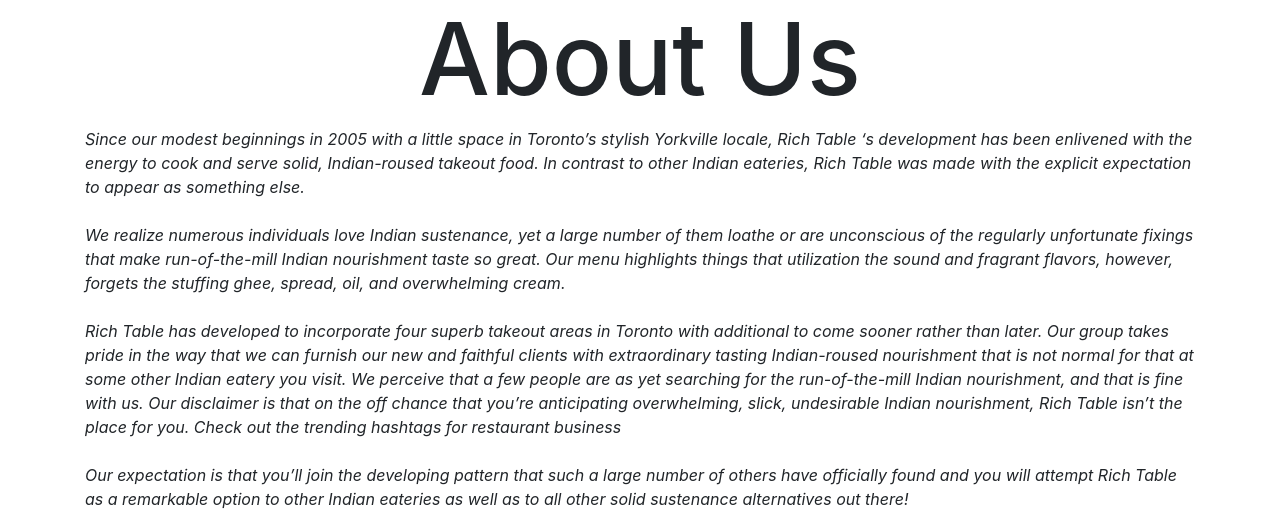
After one commit to geethika1129/Django, a Django app: template templates/about.html in a window 1280 px wide. The commit adds this page. Shown: the part 567-1094 px from the top of the page. Run offline with Django 4.2, Linux system fonts and the light colour scheme; the template is opened without the code that fills it, so the values that code supplies are empty; some libraries are stand-ins or nearby versions.

Commit message:
added new templates

```diff
--- a/home/views.py
+++ b/home/views.py
@@ -8,10 +8,10 @@
     return render(request,'index.html')
 
 def about(request):
-    return HttpResponse("this is aboutpage")
+    return render(request,'about.html')
 
 def services(request):
-    return HttpResponse("this is servicespage")
+    return render(request,'services.html')
 
 def contact(request):
     return render(request,'contact.html')
--- /dev/null
+++ b/templates/about.html
@@ -0,0 +1,25 @@
+{% extends 'base.html'%}
+{% block title %} about  {% endblock title%}
+{% block body %}
+<img src="https://media.istockphoto.com/photos/modern-restaurant-interior-design-picture-id1211547141?k=20&m=1211547141&s=612x612&w=0&h=KiZX3NBZVCK4MlSh4BJ8hZNSJcTIMbNSSV2yusw2NmM=" alt="img" class="gee">
+<h1 style="text-align:center"> About Us </h1>
+<p class="container"><i>
+
+    Since our modest beginnings in 2005 with a little space in Toronto’s stylish Yorkville locale, Rich Table  ‘s development has been enlivened with the energy to cook and serve solid, Indian-roused takeout food.
+
+    In contrast to other Indian eateries, Rich Table  was made with the explicit expectation to appear as something else.<br><br>
+
+    We realize numerous individuals love Indian sustenance, yet a large number of them loathe or are unconscious of the regularly unfortunate fixings that make run-of-the-mill Indian nourishment taste so great.
+
+    Our menu highlights things that utilization the sound and fragrant flavors, however, forgets the stuffing ghee, spread, oil, and overwhelming cream.<br><br>
+
+    Rich Table  has developed to incorporate four superb takeout areas in Toronto with additional to come sooner rather than later. Our group takes pride in the way that we can furnish our new and faithful clients with extraordinary tasting Indian-roused nourishment that is not normal for that at some other Indian eatery you visit.
+
+    We perceive that a few people are as yet searching for the run-of-the-mill Indian nourishment, and that is fine with us. Our disclaimer is that on the off chance that you’re anticipating overwhelming, slick, undesirable Indian nourishment, Rich Table  isn’t the place for you.
+
+    Check out the trending hashtags for restaurant business <br><br>
+
+    Our expectation is that you’ll join the developing pattern that such a large number of others have officially found and you will attempt Rich Table  as a remarkable option to other Indian eateries as well as to all other solid sustenance alternatives out there!
+<i/>
+</p>
+{% endblock body %}
--- a/templates/base.html
+++ b/templates/base.html
@@ -34,7 +34,12 @@
 
 h1{
     font-size:100px;
+}
 
+.mee{
+  width: 500px;
+  height: 700px;
+}
 </style>
 
 
--- a/templates/contact.html
+++ b/templates/contact.html
@@ -1,5 +1,5 @@
 {% extends 'base.html'%}
-{% block title %} conatct  {% endblock title%}
+{% block title %} contact  {% endblock title%}
 {% block body %}
 
 <img class="gee" src="https://source.unsplash.com/random/?contact,phone" alt="img">
```
Also changed, not shown: templates/services.html (added, +53 -0 lines).
